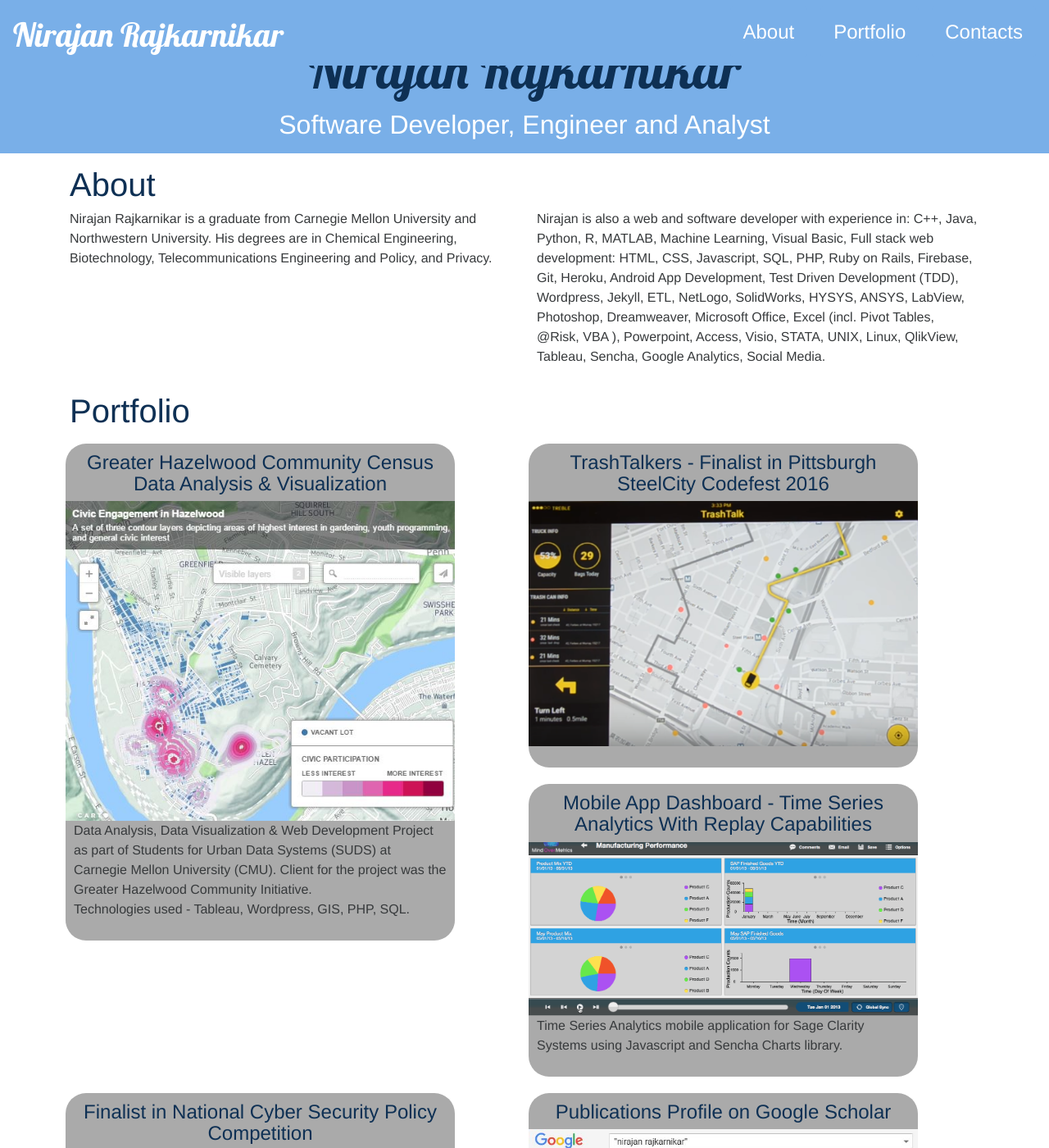
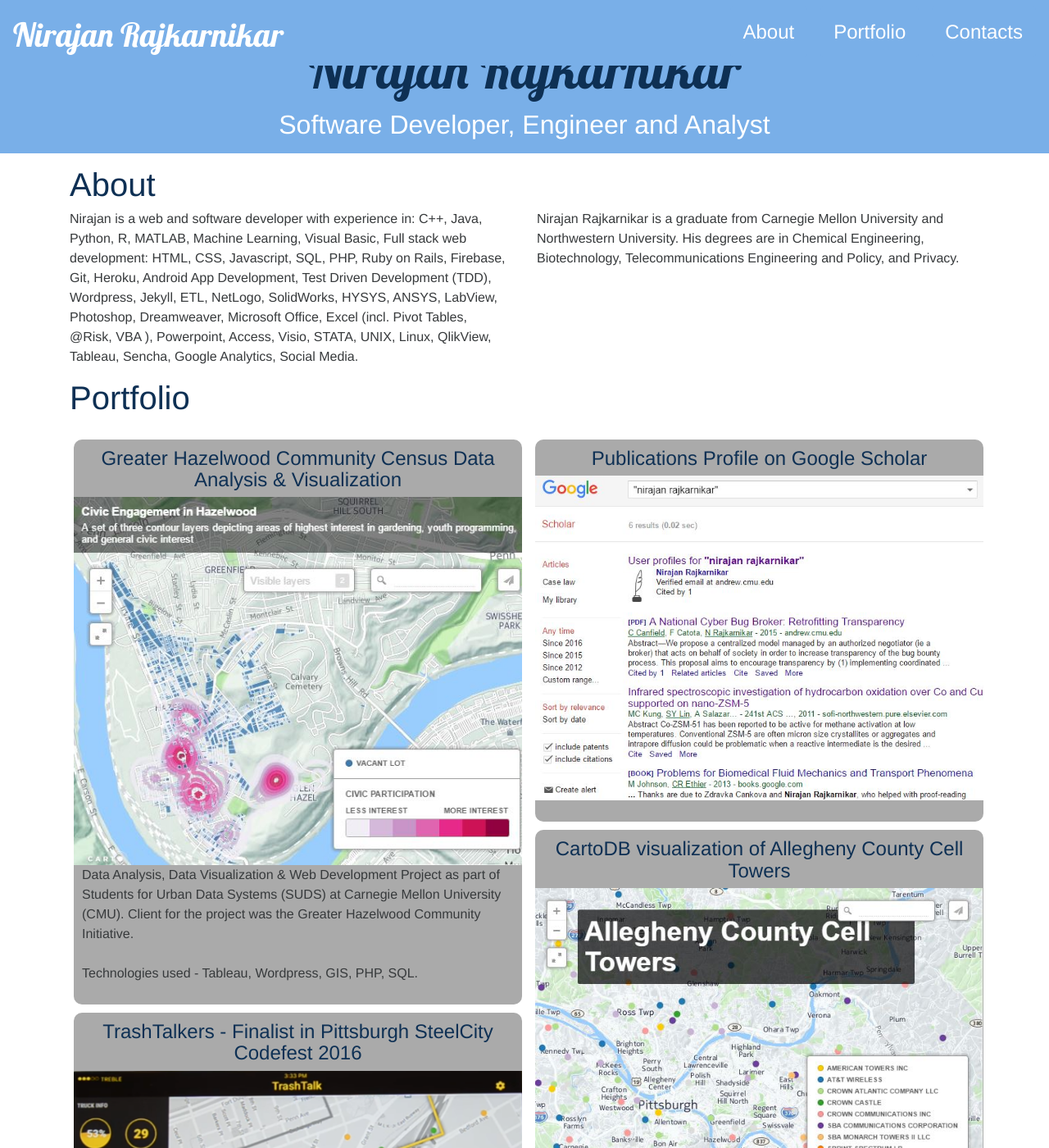
Before and after one commit to nirajanrk/nirajanrk.github.io, a Jekyll site: the page built from index.html, in a window 1280 px wide and 1400 px high, scrolled down 399 px. Shown: the whole window at 82% size. Built offline with Jekyll 4.4.1, drawn with Linux system fonts in a browser that asks for light colours; nearby versions of some CDN libraries; some of the changed text lies outside the part shown.

Commit message:
Add masonry layout for Projects

```diff
--- a/_data/projects.yml
+++ b/_data/projects.yml
@@ -1,7 +1,7 @@
 - title: Greater Hazelwood Community Census Data Analysis &amp; Visualization
   photo: Hazelwood2.JPG
   url: http://www.greaterhazelwoodcensus.org
-  description: Data Analysis, Data Visualization &amp; Web Development Project as part of Students for Urban Data Systems (SUDS) at Carnegie Mellon University (CMU). Client for the project was the Greater Hazelwood Community Initiative. <br/>Technologies used - Tableau, Wordpress, GIS, PHP, SQL.
+  description: Data Analysis, Data Visualization &amp; Web Development Project as part of Students for Urban Data Systems (SUDS) at Carnegie Mellon University (CMU). Client for the project was the Greater Hazelwood Community Initiative. <br/><br/>Technologies used - Tableau, Wordpress, GIS, PHP, SQL.
   technologies: Tableau, Wordpress, GIS, PHP, SQL
   category: WebDevelopment, DataAnalysis
 
@@ -9,12 +9,12 @@
 - title: TrashTalkers - Finalist in Pittsburgh SteelCity Codefest 2016
   photo: TrashTalkers.png
   url: https://www.youtube.com/watch?v=usAollNjcjk
-  description:
+  description: Finalist in Pittsburgh SteelCity Codefest Hackathon 2016. Optimizes trash pickup in Pittsburgh Downtown area by updating trash status and truck route in real time. Client is Pittsburgh Downtown Partnership. <a href="http://www.steelcitycodefest.com/teams" target="blank">http://www.steelcitycodefest.com/teams</a> <br/><br/>Technologies used - Firebase, PubNub, Javascript, HTML, CSS.
 
 - title: Mobile App Dashboard - Time Series Analytics With Replay Capabilities
   photo: ReplayAnalytics.gif
   url: http://sageclarity.com/idea-lab/replay-for-manufacturing-2/
-  description: Time Series Analytics mobile application for Sage Clarity Systems using Javascript and Sencha Charts library.
+  description: Developed mobile application that highlights interesting time points in manufacturing data using Javascript and Sencha Charts library. Charts had playback capabilities and could be  synchronized.<br/><br/>Technologies used - Javascript, Sencha Charts, SQL.
 
 - title: Finalist in National Cyber Security Policy Competition
   photo: CSAWcombined.jpg
@@ -32,11 +32,11 @@
   description: Use of CartoDB to visualize locations of cell phone towers in Allegheny County. This data was obtained from WPRDC (Western Pennsylvania Regional Data Center).
 
 - title: Location Privacy in Spectrum Sharing
-  photo:
+  photo: CylabPoster.png
   url:
-  description:
+  description: Submitted for Publication in IEEE DySpan Conference 2017
 
 - title: Police Body Camera In Pittsburgh
   photo:
   url:
-  description:
+  description: Analysis of costs, technical feasibility, policies, benefits, impacts, and community relations for implementation of Police Body-worn Camera systems in Pittsburgh city. In collaboration with Pittsburgh Police Department, Carnegie Mellon Police, and Pittsburgh Citizen Police Review Board.
--- a/_includes/about.html
+++ b/_includes/about.html
@@ -5,12 +5,12 @@
         </div>
         <div class="col-sm-12 col-md-6">
             <p>
-                Nirajan Rajkarnikar is a graduate from Carnegie Mellon University and Northwestern University. His degrees are in Chemical Engineering, Biotechnology, Telecommunications Engineering and Policy, and Privacy.
+                Nirajan is a web and software developer with experience in: C++, Java, Python, R, MATLAB, Machine Learning, Visual Basic, Full stack web development: HTML, CSS, Javascript, SQL, PHP, Ruby on Rails, Firebase, Git, Heroku, Android App Development, Test Driven Development (TDD), Wordpress, Jekyll, ETL, NetLogo, SolidWorks, HYSYS, ANSYS, LabView, Photoshop, Dreamweaver, Microsoft Office, Excel (incl. Pivot Tables, @Risk, VBA ), Powerpoint, Access, Visio, STATA, UNIX, Linux, QlikView, Tableau, Sencha, Google Analytics, Social Media.
             </p>
         </div>
         <div class="col-sm-12 col-md-6">
             <p>
-                Nirajan is also a web and software developer with experience in: C++, Java, Python, R, MATLAB, Machine Learning, Visual Basic, Full stack web development: HTML, CSS, Javascript, SQL, PHP, Ruby on Rails, Firebase, Git, Heroku, Android App Development, Test Driven Development (TDD), Wordpress, Jekyll, ETL, NetLogo, SolidWorks, HYSYS, ANSYS, LabView, Photoshop, Dreamweaver, Microsoft Office, Excel (incl. Pivot Tables, @Risk, VBA ), Powerpoint, Access, Visio, STATA, UNIX, Linux, QlikView, Tableau, Sencha, Google Analytics, Social Media.
+                Nirajan Rajkarnikar is a graduate from Carnegie Mellon University and Northwestern University. His degrees are in Chemical Engineering,     Biotechnology, Telecommunications Engineering and Policy, and Privacy.
             </p>
         </div>
     </div>
--- a/_includes/instagram.html
+++ b/_includes/instagram.html
@@ -1,26 +1,33 @@
-<section class="container container-instagram">
-    <div class="row">
-        <div class="col-md-12">
+<!-- <section class="container container-instagram">
+    <div class="row"> -->
+        <!-- <div class="col-md-12"> -->
+        <div class="container">
             <h1>Portfolio</h1>
         </div>
+        <p></p>
 
+        <div class="container projectcontainer" >
             {% for project in site.data.projects %}
-        <div class="col-md-5 col-sm-12" style = "background:#aaa; border-radius: 25px; margin:10px 80px 10px 10px; padding:10px 0px 10px 0px; ">
+            <!-- class="col-md-5 col-sm-12" -->
+
+            <div class="proj">
                 {% if project.url != null %}
                 <a href="{{ project.url }}" target="blank">
                 {% endif %}
-                <h4 style="text-align: center; padding: 0px 10px 0px 10px;"> {{ project.title }} </h4>
+                    <h4 class="project-heading"> {{ project.title }} </h4>
                 {% if project.photo != null %}
-            <img src="web-dist/images/projects/{{ project.photo }}" style="width:100%; display: block; margin-left: auto; margin-right: auto"/>
+                <img class="full-width-center" src="web-dist/images/projects/{{ project.photo }}" />
                 {% endif %}
                 {% if project.url != null %}
                 </a>
                 {% endif %}
-            <p style="padding:0px 10px 0px 10px;">{{ project.description}} </P>
+                <p class="project-description">{{ project.description}} </P>
 
             </div>
 
             {% endfor %}
+
+
             <!--
             <div class="col-md-12">
                 <!-- Generate such a widget at snapwidget.com for your name -->
@@ -32,4 +39,5 @@
             </div>
         -->
         </div>
-</section>
+   <!--  </div>
+</section> -->
```
Also changed, not shown: web-dist/css/main.min.css, web-dist/images/projects/CylabPoster.png (added). Lines whose indentation alone changed are shown as unchanged.
